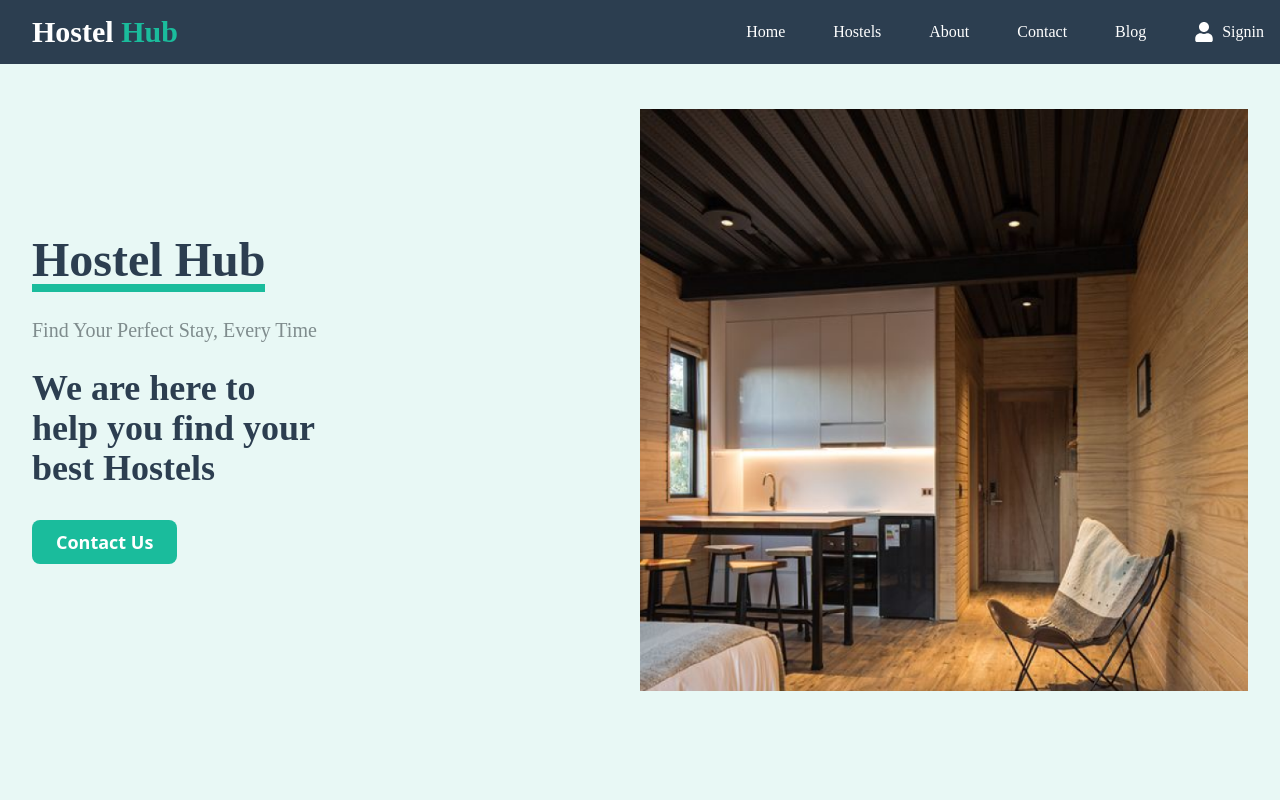
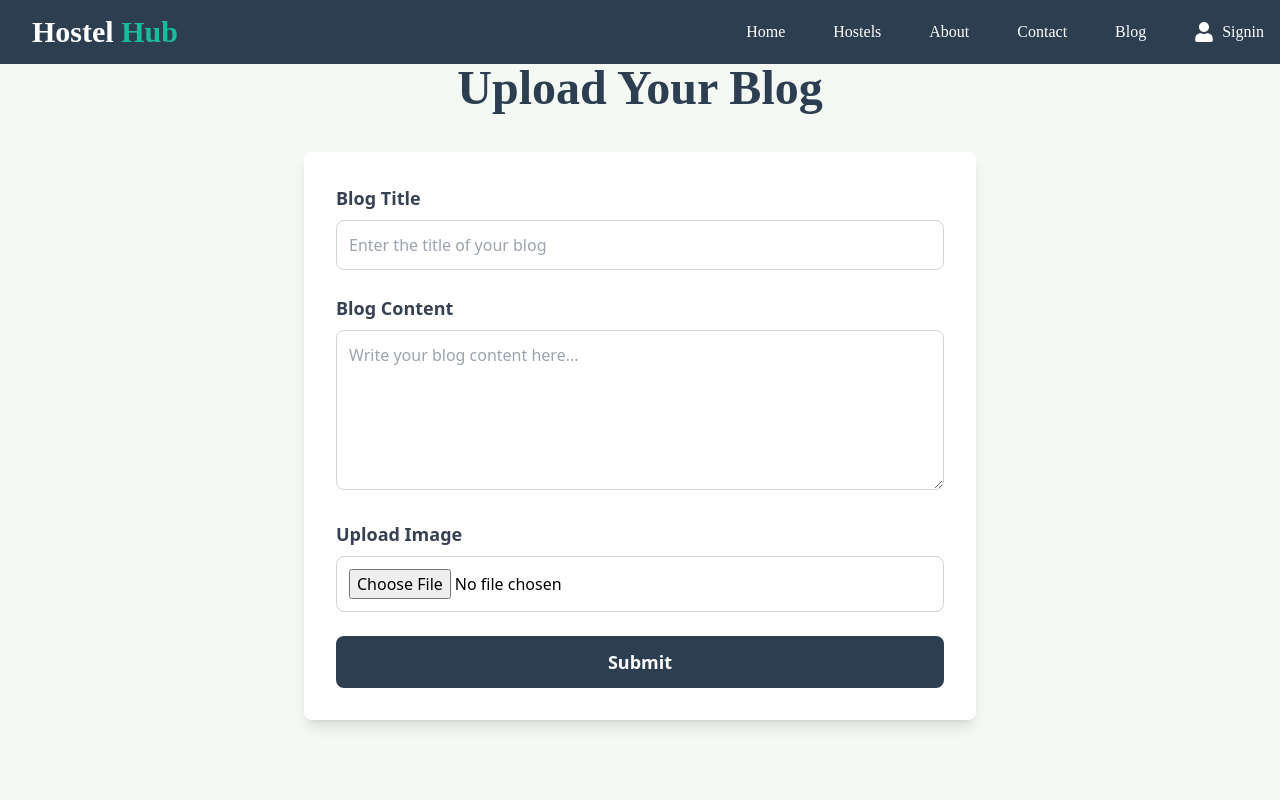
Before and after one commit to PragatiDahal/HostelHub, a React (Vite) app: page /uploadblog in a window 1280 px wide. Before the commit this address led to /. Shown: the top 800 px of the page. Built offline with nearby package versions, Linux system fonts and the light colour scheme.

Commit message:
Feautred,blog

```diff
--- a/src/App.jsx
+++ b/src/App.jsx
@@ -11,7 +11,9 @@ import About from "./Component/About";
 import Contact from "./Component/Contact";
 import Footer from "./Component/Footer";
 import Hostel1 from "./Component/Hostels/Hostel1";
-import Blog from "./Component/Blog";
+import Blog from "./Component/Blog/Blog";
+import BlogDetail from "./Component/Blog/BlogDeatail";
+import UploadBlog from "./Component/Blog/UploadBlog";
 import Hostels from "./Component/Hostels";
 import UserSignUp from "./Component/Login/UserSignUp";
 import UserSignIn from "./Component/Login/UserSignIn";
@@ -33,6 +35,8 @@ function App() {
           <Route path="contact" element={<Contact />} />
           <Route path="hostels" element={<Hostels />} />
           <Route path="blog" element={<Blog />} />
+          <Route path="blog/:id" element={<BlogDetail />} />
+          <Route path="uploadblog" element={<UploadBlog />} />
           <Route path="hostel1" element={<Hostel1 />} />
         </Routes>
         <Footer />
--- a/src/Component/About.jsx
+++ b/src/Component/About.jsx
@@ -1,4 +1,5 @@
 import React from 'react';
+import { Link } from 'react-router-dom';
 import Offer from './Offer';
 import Testimonials from './Testimonials';
 
@@ -32,9 +33,11 @@ const About = () => {
             hostel search hassle-free, offering a seamless booking experience with accurate, reliable, and up-to-date
             information, ensuring you find a place that feels like home.
           </p>
+          <Link to="/hostels">
           <button className="bg-[#1ABC9C] hover:bg-green-700 text-white font-bold py-3 px-6 rounded-md transition duration-300">
-            Book now
+            Explore
           </button>
+          </Link>
         </div>
       </div>
 
--- a/src/Component/Blog.jsx
+++ b/src/Component/Blog/Blog.jsx
@@ -1,4 +1,5 @@
 import React from "react";
+import { Link } from "react-router-dom";
 
 const Blog = () => {
   const blogPosts = [
@@ -32,7 +33,6 @@ const Blog = () => {
   ];
 
   return (
-    <>
     <div className="container mx-auto p-6 bg-[#E8F8F5]">
       {/* Blog Title */}
       <div className="text-center mb-10 pt-10">
@@ -47,10 +47,8 @@ const Blog = () => {
       {/* Blog Posts Grid */}
       <div className="grid grid-cols-1 md:grid-cols-2 lg:grid-cols-3 gap-8">
         {blogPosts.map((post) => (
-            <div
-              key={post.id}
-              className="blog-post bg-white rounded-lg overflow-hidden shadow-lg hover:bg-gray-200 duration-500 ease-in-out "
-            >
+          <Link to={`/blog/${post.id}`} key={post.id}>
+            <div className="blog-post bg-white rounded-lg overflow-hidden shadow-lg hover:bg-gray-200 duration-500 ease-in-out">
               <img
                 src={post.image}
                 alt={post.title}
@@ -61,18 +59,24 @@ const Blog = () => {
                   {post.title}
                 </h2>
                 <p className="text-sm text-gray-500 mb-4">{post.date}</p>
-                <p className="text-gray-700">{post.content}</p>
+                <p className="text-gray-700">
+                  {post.content.substring(0, 100)}...
+                </p>
               </div>
             </div>
+          </Link>
         ))}
       </div>
+
+      {/* Upload Your Blog Button */}
       <div className="flex justify-center pb-6 pt-12">
-          <button className="bg-[#1ABC9C] text-white text-xl px-6 py-2  rounded-full font-[poppins]">
+        <Link to="/uploadblog">
+          <button className="bg-[#1ABC9C] text-white text-xl px-6 py-2 rounded-full font-[poppins]">
             Upload your blog
           </button>
+        </Link>
       </div>
     </div>
-    </>
   );
 };
 
--- /dev/null
+++ b/src/Component/Blog/BlogDeatail.jsx
@@ -0,0 +1,101 @@
+import React from "react";
+import { useParams } from "react-router-dom";
+
+const blogPosts = [
+  {
+    id: 1,
+    title: "Top Hostels in Kathmandu",
+    date: "September 10, 2024",
+    content:
+      "Discover the best hostels in Kathmandu with top-notch facilities and friendly environments. From cozy dorms to private rooms, these hostels offer modern amenities like high-speed Wi-Fi, 24-hour front desk services, and on-site cafes. Enjoy breathtaking rooftop views and the vibrant local culture just steps away from your accommodation. These hostels provide everything a traveler needs, including lockers, social spaces, and helpful local advice for exploring Kathmandu.",
+    image: "https://i.pinimg.com/564x/b0/d6/cf/b0d6cfe638844dec78ffc4ba4a35f393.jpg",
+  },
+  {
+    id: 2,
+    title: "Best Hostels for Solo Travelers",
+    date: "September 12, 2024",
+    content:
+      "Solo travelers will love these hostels designed for social interaction and security. With communal kitchens, lounge areas, and regular group activities, they are perfect for meeting fellow adventurers. Many solo travelers appreciate the female-only dorm options and added safety measures, such as keycard entry and CCTV coverage. Explore the city with newfound friends, or relax in peaceful common spaces tailored for your comfort.",
+    image: "https://i.pinimg.com/564x/dd/d5/d8/ddd5d8cd545ef9300a0adca05eac42f0.jpg",
+  },
+  {
+    id: 3,
+    title: "How to Choose the Right Hostel",
+    date: "September 14, 2024",
+    content:
+      "Choosing the right hostel involves considering factors like location, cleanliness, and amenities. Make sure the hostel is close to the city's main attractions and has positive reviews on safety and cleanliness. Check if the hostel offers free breakfast, organized tours, or airport pickups, as these can enhance your experience. For a more luxurious stay, some hostels even provide private rooms with en-suite bathrooms, air conditioning, and rooftop bars.",
+    image: "https://i.pinimg.com/564x/41/68/d4/4168d427125803c0bcf0318507b5a68d.jpg",
+  },
+];
+
+const BlogDetail = () => {
+  const { id } = useParams();
+  const post = blogPosts.find((post) => post.id === parseInt(id));
+
+  if (!post) {
+    return <p>Blog post not found!</p>;
+  }
+
+  return (
+    <div className="container mx-auto p-6 bg-[#E8F8F5] rounded-lg shadow-lg">
+      {/* Title and Date - Centered */}
+      <div className="text-center mb-10">
+        <h1 className="text-5xl font-bold font-[poppins] text-[#2C3E50] mb-2 pt-10">
+          {post.title}
+        </h1>
+        <p className="text-sm text-gray-500">{post.date}</p>
+      </div>
+
+      {/* Image on the left, Content on the right */}
+      <div className="flex flex-col md:flex-row items-center md:items-start mb-10">
+        {/* Left side - Image */}
+        <div className="md:w-1/2 w-full">
+          <img
+            src={post.image}
+            alt={post.title}
+            className="w-full h-[400px] object-cover mb-6 rounded-lg"
+          />
+        </div>
+
+        {/* Right side - Content */}
+        <div className="md:w-1/2 w-full md:pl-8">
+          <p
+            className="text-gray-700 text-lg leading-relaxed mb-6"
+            style={{ textAlign: "justify" }}
+          >
+            {post.content}
+          </p>
+          <div className="border-t-2 border-[#2C3E50] pt-4">
+            <h3 className="text-2xl font-semibold mb-2">Key Features:</h3>
+            {post.id === 1 && (
+              <ul className="list-disc ml-8 text-gray-600">
+                <li>Modern dorms and private rooms</li>
+                <li>High-speed Wi-Fi and 24-hour reception</li>
+                <li>On-site cafes with local delicacies</li>
+                <li>Rooftop views and social spaces</li>
+              </ul>
+            )}
+            {post.id === 2 && (
+              <ul className="list-disc ml-8 text-gray-600">
+                <li>Communal kitchens and lounge areas</li>
+                <li>Female-only dorm options</li>
+                <li>Keycard entry and CCTV coverage</li>
+                <li>Organized social events and activities</li>
+              </ul>
+            )}
+            {post.id === 3 && (
+              <ul className="list-disc ml-8 text-gray-600">
+                <li>Proximity to main attractions</li>
+                <li>Reviews on safety and cleanliness</li>
+                <li>Breakfast, tours, and airport pickups</li>
+                <li>Private rooms with luxury amenities</li>
+              </ul>
+            )}
+          </div>
+        </div>
+      </div>
+    </div>
+  );
+};
+
+export default BlogDetail;
--- /dev/null
+++ b/src/Component/Blog/UploadBlog.jsx
@@ -0,0 +1,105 @@
+import React, { useState } from "react";
+
+const UploadBlog = () => {
+  const [title, setTitle] = useState("");
+  const [content, setContent] = useState("");
+  const [image, setImage] = useState(null);
+  const [successMessage, setSuccessMessage] = useState("");
+
+  const handleSubmit = (e) => {
+    e.preventDefault();
+
+    // Simulate a successful upload operation (this is where you can add backend logic)
+    setSuccessMessage("Your blog has been uploaded successfully!");
+
+    // Clear form fields
+    setTitle("");
+    setContent("");
+    setImage(null);
+  };
+
+  return (
+    <div className="min-h-screen bg-[#F4F9F4] p-6 flex flex-col items-center">
+      <h1 className="text-5xl font-bold font-[poppins] text-[#2C3E50] mb-10 pt-10">
+        Upload Your Blog
+      </h1>
+
+      {/* Form for uploading blog */}
+      <form
+        onSubmit={handleSubmit}
+        className="w-full max-w-2xl bg-white p-8 rounded-lg shadow-lg"
+      >
+        {/* Blog Title */}
+        <div className="mb-6">
+          <label className="block text-gray-700 text-lg font-semibold mb-2" htmlFor="title">
+            Blog Title
+          </label>
+          <input
+            type="text"
+            id="title"
+            value={title}
+            onChange={(e) => setTitle(e.target.value)}
+            className="w-full p-3 border border-gray-300 rounded-lg"
+            placeholder="Enter the title of your blog"
+            required
+          />
+        </div>
+
+        {/* Blog Content */}
+        <div className="mb-6">
+          <label className="block text-gray-700 text-lg font-semibold mb-2" htmlFor="content">
+            Blog Content
+          </label>
+          <textarea
+            id="content"
+            value={content}
+            onChange={(e) => setContent(e.target.value)}
+            className="w-full p-3 border border-gray-300 rounded-lg h-40"
+            placeholder="Write your blog content here..."
+            required
+          />
+        </div>
+
+        {/* Upload Image */}
+        <div className="mb-6">
+          <label className="block text-gray-700 text-lg font-semibold mb-2" htmlFor="image">
+            Upload Image
+          </label>
+          <input
+            type="file"
+            id="image"
+            accept="image/*"
+            onChange={(e) => setImage(e.target.files[0])}
+            className="w-full p-3 border border-gray-300 rounded-lg"
+          />
+        </div>
+
+        {/* Preview the selected image */}
+        {image && (
+          <div className="mb-6">
+            <img
+              src={URL.createObjectURL(image)}
+              alt="Selected"
+              className="w-full h-64 object-cover rounded-lg"
+            />
+          </div>
+        )}
+
+        {/* Submit Button */}
+        <button
+          type="submit"
+          className="w-full bg-[#2C3E50] text-white p-3 rounded-lg text-lg font-semibold"
+        >
+          Submit
+        </button>
+      </form>
+
+      {/* Success Message */}
+      {successMessage && (
+        <p className="mt-6 text-green-600 text-xl font-semibold">{successMessage}</p>
+      )}
+    </div>
+  );
+};
+
+export default UploadBlog;
--- a/src/Component/Hostels/Featured.jsx
+++ b/src/Component/Hostels/Featured.jsx
@@ -42,6 +42,7 @@ const Featured = () => {
       [name]: name.includes("Price") ? Number(value) : value, // Convert price values to numbers
     });
   };
+
   // Handle search form submission
   const handleSearch = (e) => {
     e.preventDefault();
```
Also changed, not shown: 1 other file (tests, documents, lock files or other folders). Lines whose indentation alone changed are shown as unchanged.
